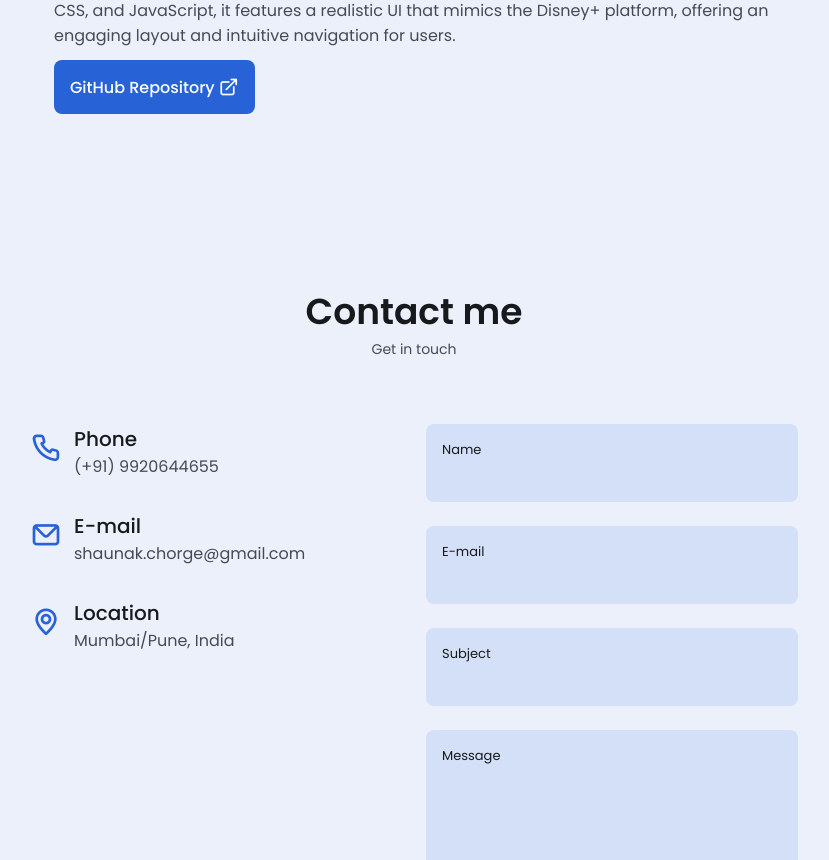
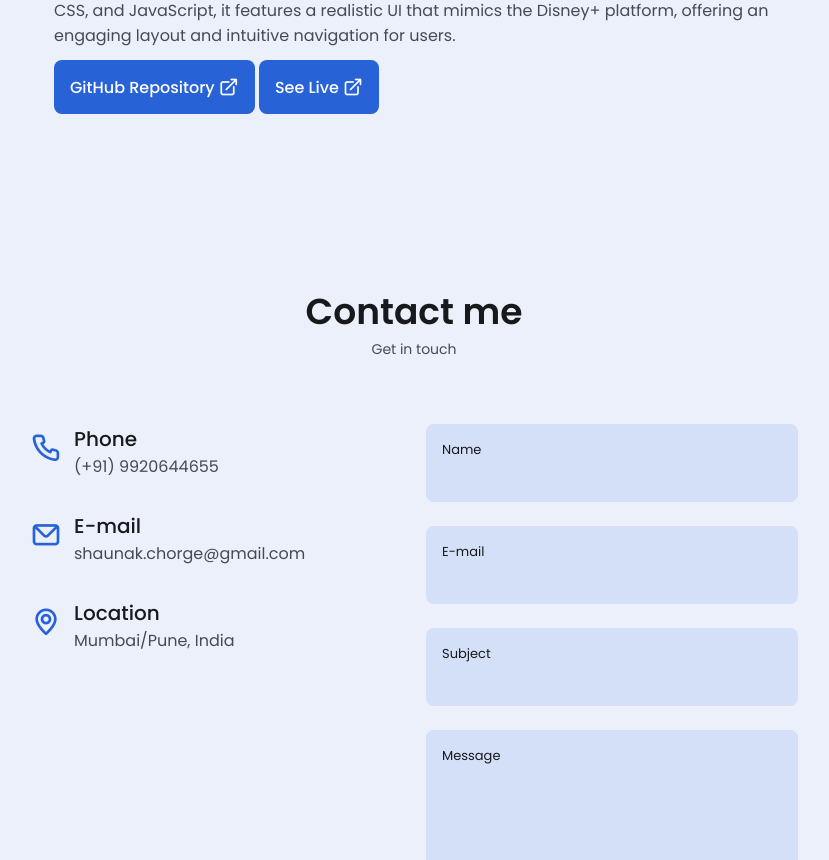
Before and after one commit to ShaunakChorge/Portfolio, a plain HTML site: page index.html in a window 1280 px wide. Shown: the part 3302-4162 px from the top of the page, without its empty margins (226-1055 px from the left). Drawn offline with nearby package versions, Linux system fonts and the light colour scheme.

Commit message:
Update index.html
Adding Disney Plus Live Website

```diff
--- a/index.html
+++ b/index.html
@@ -529,15 +529,14 @@
                   <i class="uil uil-external-link-alt button__icon"></i>
                 </a>
 
-                  <!-- SEE LIVE
                     <a
-                      href="https://open.spotify.com/"
+                      href="https://shaunakchorge.github.io/DisneyPlus-Clone-Website/index.html"
                       class="button button--flex button--small portfolio__button"
                     >
                       See Live
                       <i class="uil uil-external-link-alt button__icon"></i>
                     </a>
-                  -->
+
 
               </div>
             </div>
```
